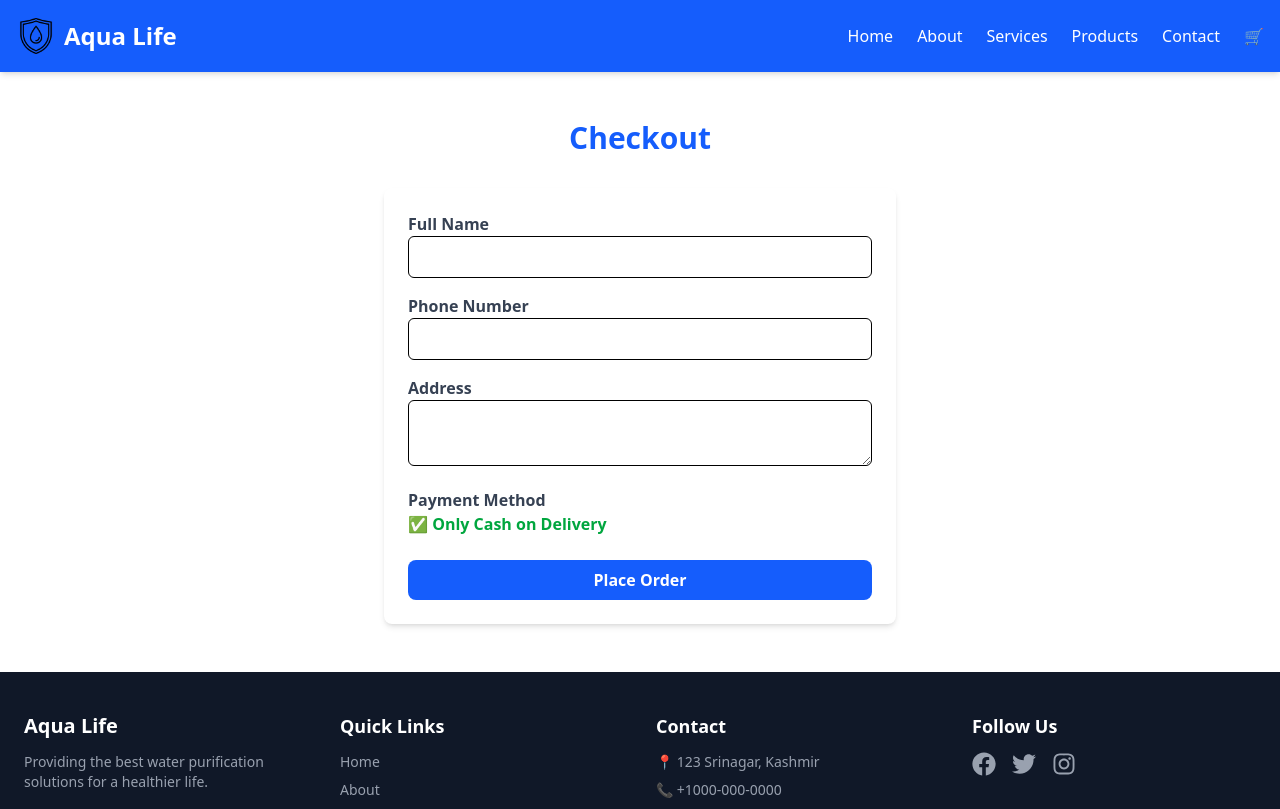
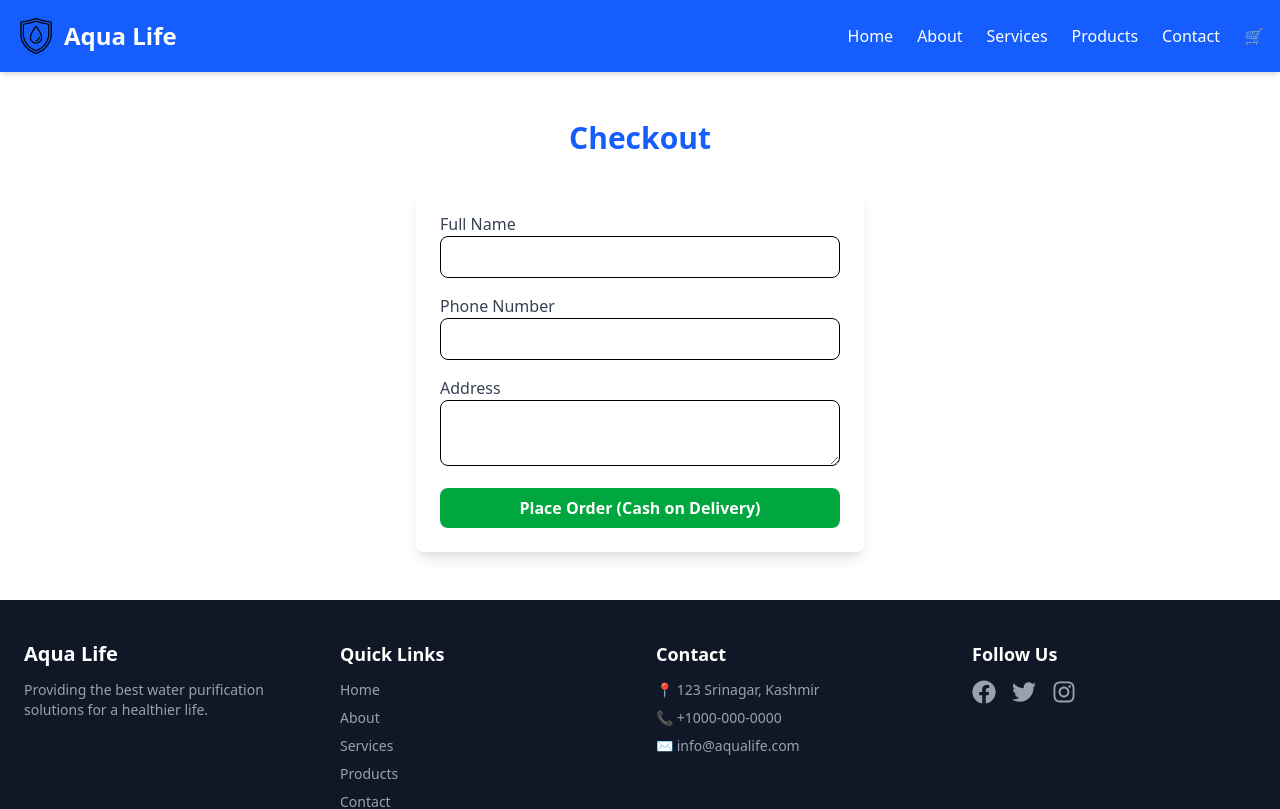
Before and after one commit to ArsalanMir/react-Aqua-website, a React (Vite) app: page /checkout in a window 1280 px wide. Shown: the top 809 px of the page. Built offline with nearby package versions, Linux system fonts and the light colour scheme.

Commit message:
checkout Update

```diff
--- a/package.json
+++ b/package.json
@@ -10,7 +10,9 @@
     "preview": "vite preview"
   },
   "dependencies": {
+    "@emailjs/browser": "^4.4.1",
     "@tailwindcss/vite": "^4.0.14",
+    "emailjs-com": "^3.2.0",
     "lucide-react": "^0.482.0",
     "react": "^19.0.0",
     "react-dom": "^19.0.0",
--- a/src/pages/Checkout.jsx
+++ b/src/pages/Checkout.jsx
@@ -3,47 +3,45 @@ import { useCart } from "../context/CartContext";
 import { useNavigate } from "react-router-dom";
 
 const Checkout = () => {
-  const { cart, setCart } = useCart(); // Access cart data
+  const { cart, clearCart } = useCart();
+  const [name, setName] = useState("");
+  const [address, setAddress] = useState("");
+  const [phone, setPhone] = useState("");
   const navigate = useNavigate();
 
-
-  const [userInfo, setUserInfo] = useState({
-    name: "",
-    phone: "",
-    address: "",
-  });
-
-  // Handle input changes
-
-  const handleChange = (e) => {
-    setUserInfo({ ...userInfo, [e.target.name]: e.target.value });
-  };
-
-  // Handle Order Submission
   const handleOrder = async (e) => {
     e.preventDefault();
 
-    if (!userInfo.name || !userInfo.phone || !userInfo.address) {
-      alert("Please fill in all fields.");
-      return;
-    }
-
-    const orderDetails = {
-      user: userInfo,
-      products: cart,
-      paymentMethod: "Cash on Delivery",
+    const orderData = {
+      name,
+      address,
+      phone,
+      cart,
+      totalAmount: cart.reduce(
+        (total, product) => total + parseFloat(product.price.replace("$", "")) * product.quantity,
+        0
+      ).toFixed(2),
     };
 
-    console.log("Order Placed:", orderDetails);
+    try {
+      const response = await fetch("http://localhost:5000/send-email", {
+        method: "POST",
+        headers: { "Content-Type": "application/json" },
+        body: JSON.stringify(orderData),
+      });
 
-    // TODO: Send email notification to admin (Mocking it for now)
-    alert("Order placed successfully! Admin will be notified.");
-
-    // Clear cart after order
-    setCart([]);
-
-    // Redirect to home
-    navigate("/");
+      const result = await response.json();
+      if (result.success) {
+        alert("Order placed successfully! Admin has been notified.");
+        clearCart();
+        navigate("/");
+      } else {
+        alert("Failed to place order. Please try again.");
+      }
+    } catch (error) {
+      console.error("Error:", error);
+      alert("Something went wrong!");
+    }
   };
 
   return (
@@ -51,53 +49,28 @@ const Checkout = () => {
       <h2 className="text-3xl font-bold text-center text-blue-600 mb-8">
         Checkout
       </h2>
-
-      <form onSubmit={handleOrder} className="max-w-lg mx-auto bg-white p-6 rounded-lg shadow-md">
+      <form onSubmit={handleOrder} className="max-w-md mx-auto bg-white p-6 rounded-lg shadow-lg">
         <div className="mb-4">
-          <label className="block text-gray-700 font-semibold">Full Name</label>
-          <input
-            type="text"
-            name="name"
-            value={userInfo.name}
-            onChange={handleChange}
-            className="w-full p-2 border rounded-md"
-            required
-          />
+          <label className="block text-gray-700">Full Name</label>
+          <input type="text" value={name} onChange={(e) => setName(e.target.value)}
+            className="w-full border p-2 rounded-lg" required />
         </div>
 
         <div className="mb-4">
-          <label className="block text-gray-700 font-semibold">Phone Number</label>
-          <input
-            type="text"
-            name="phone"
-            value={userInfo.phone}
-            onChange={handleChange}
-            className="w-full p-2 border rounded-md"
-            required
-          />
+          <label className="block text-gray-700">Phone Number</label>
+          <input type="text" value={phone} onChange={(e) => setPhone(e.target.value)}
+            className="w-full border p-2 rounded-lg" required />
         </div>
 
         <div className="mb-4">
-          <label className="block text-gray-700 font-semibold">Address</label>
-          <textarea
-            name="address"
-            value={userInfo.address}
-            onChange={handleChange}
-            className="w-full p-2 border rounded-md"
-            required
-          ></textarea>
+          <label className="block text-gray-700">Address</label>
+          <textarea value={address} onChange={(e) => setAddress(e.target.value)}
+            className="w-full border p-2 rounded-lg" required />
         </div>
 
-        <div className="mb-6">
-          <label className="block text-gray-700 font-semibold">Payment Method</label>
-          <p className="font-semibold text-green-600">✅ Only Cash on Delivery</p>
-        </div>
-
-        <button
-          type="submit"
-          className="w-full bg-blue-600 hover:bg-blue-700 text-white font-semibold py-2 rounded-lg transition"
-        >
-          Place Order
+        <button type="submit"
+          className="w-full bg-green-600 hover:bg-green-700 text-white font-semibold py-2 rounded-lg transition">
+          Place Order (Cash on Delivery)
         </button>
       </form>
     </div>
```
Also changed, not shown: 1 other file (tests, documents, lock files or other folders).
